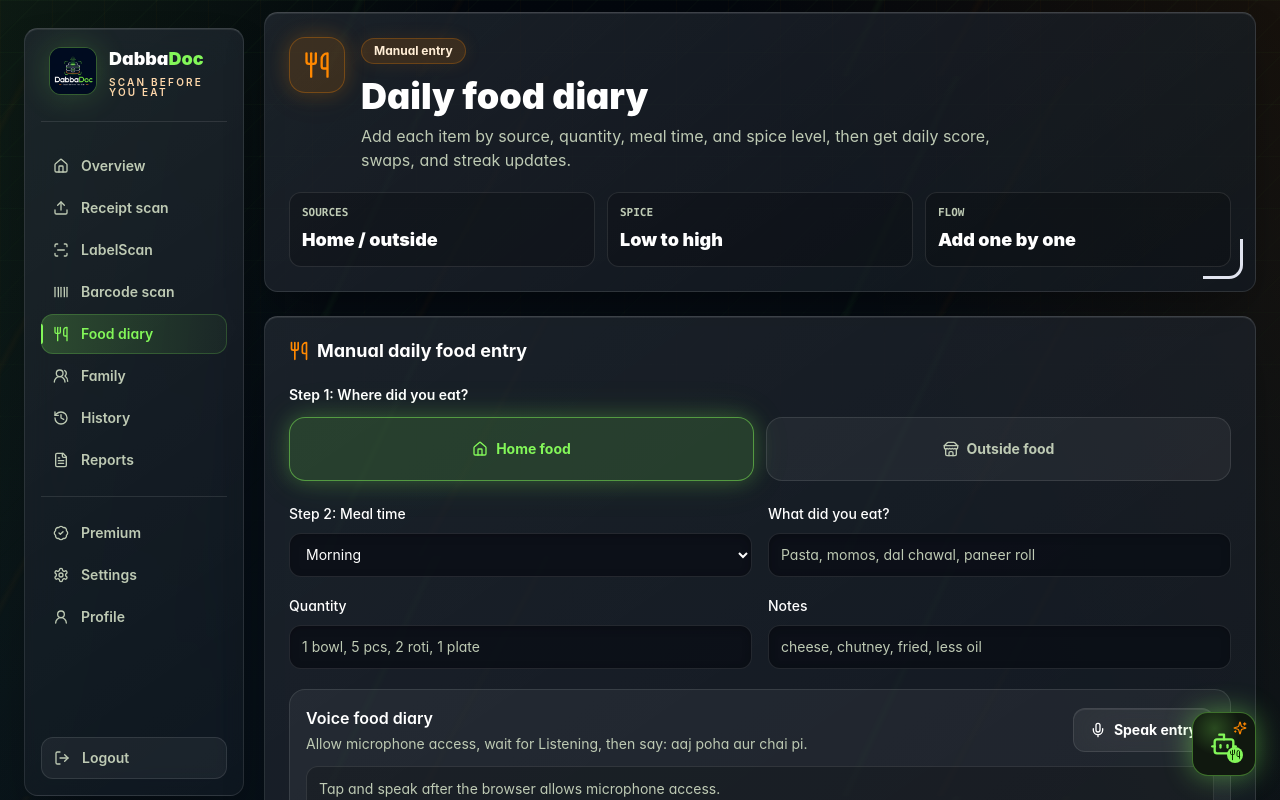
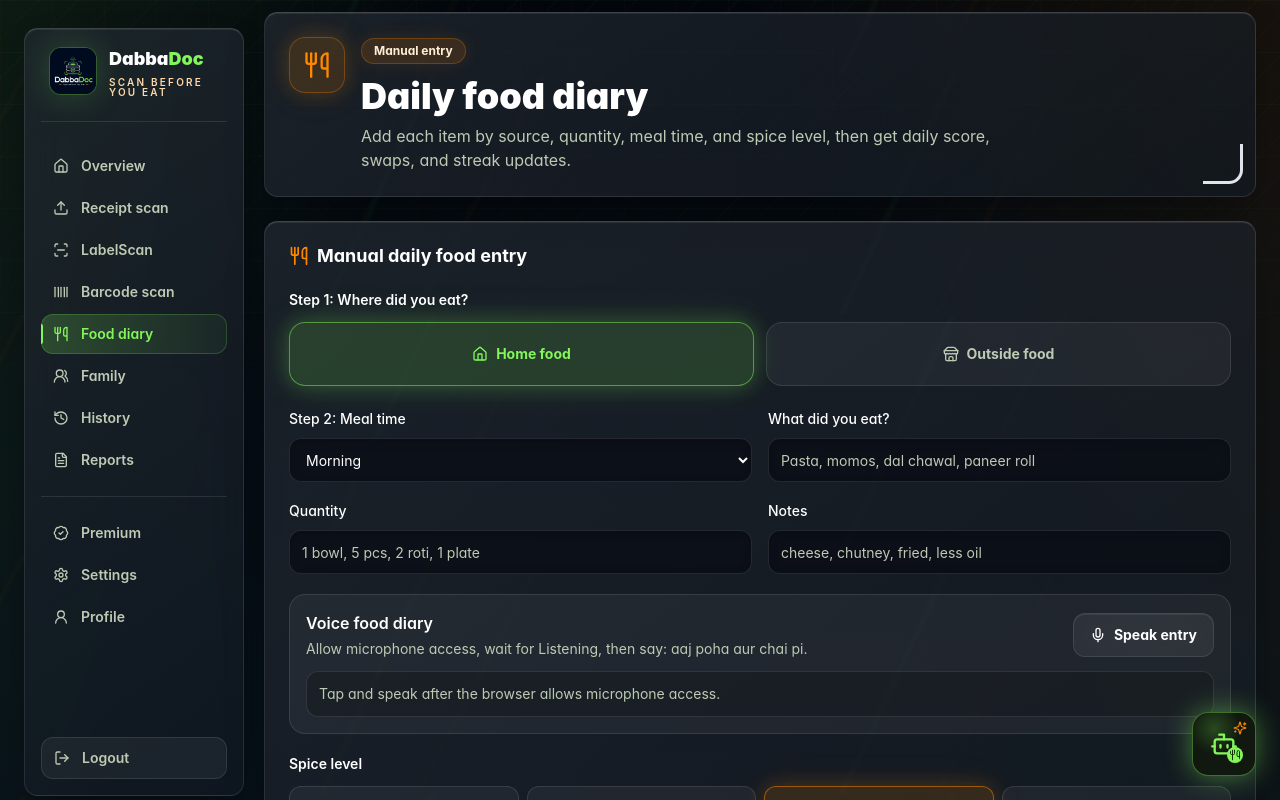
Before and after one commit to virajkvk18/dabbadoc, a Next.js app: page /dashboard/food-diary in a window 1280 px wide. Shown: the top 800 px of the page. Built offline with nearby package versions, Linux system fonts and the light colour scheme.

Commit message:
Remove food diary header stats

```diff
--- a/app/dashboard/food-diary/page.tsx
+++ b/app/dashboard/food-diary/page.tsx
@@ -13,11 +13,6 @@ export default function FoodDiaryPage() {
         description="Add each item by source, quantity, meal time, and spice level, then get daily score, swaps, and streak updates."
         icon={Utensils}
         accent="secondary"
-        stats={[
-          { label: "Sources", value: "Home / outside" },
-          { label: "Spice", value: "Low to high" },
-          { label: "Flow", value: "Add one by one" }
-        ]}
       />
       <FoodDiaryForm initialNow={initialNow} />
     </div>
```
